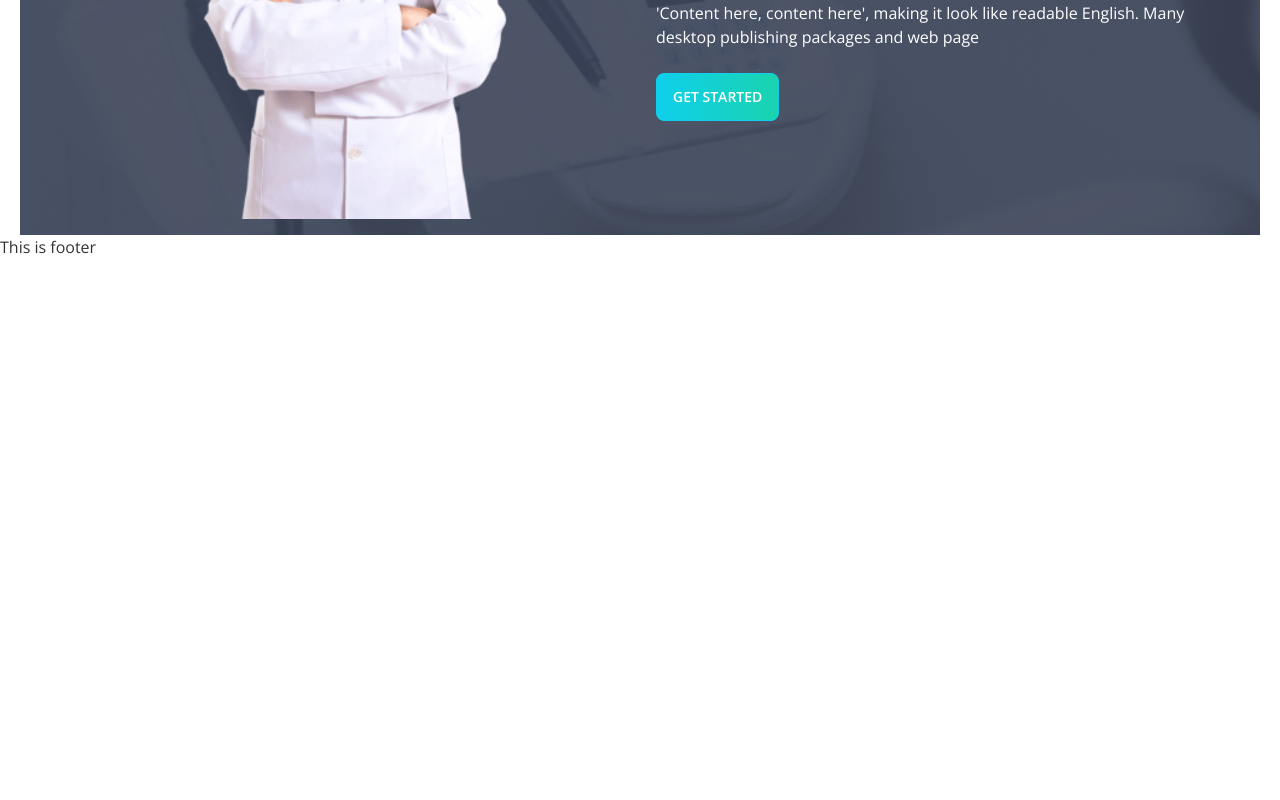
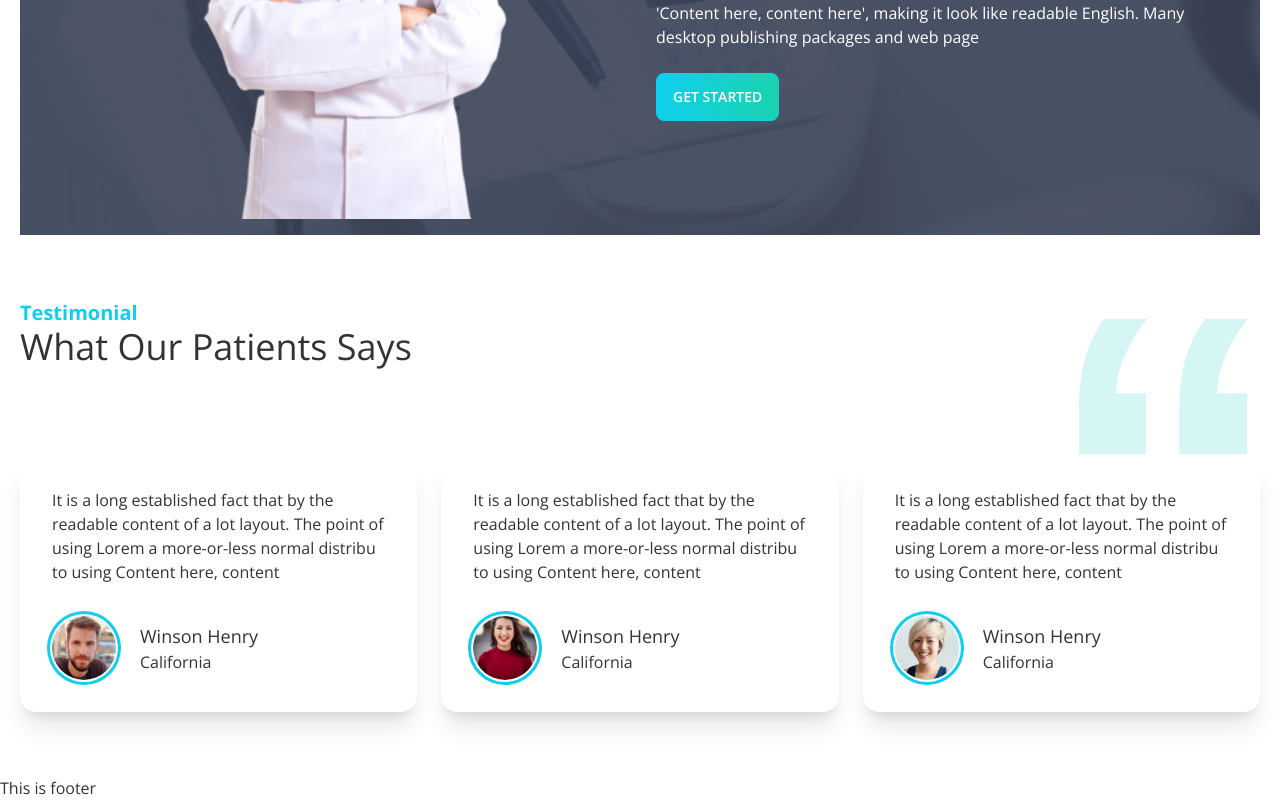
Before and after one commit to Kawsar26229/doctors-portal-client, a React (Vite) app: page / in a window 1280 px wide. Shown: the part 2029-2829 px from the top of the page. Before the commit the page ends 2288 px from the top, so only its background shows below. Built offline with nearby package versions, Linux system fonts and the light colour scheme.

Commit message:
review section done

```diff
--- a/src/Pages/Home/Home/Home.jsx
+++ b/src/Pages/Home/Home/Home.jsx
@@ -4,6 +4,7 @@
 import InfoCards from '../InfoCard/InfoCards';
 import MakeAppointment from '../MakeAppointment/MakeAppointment';
 import Services from '../Services/Services';
+import Testimonial from '../Testimonial/Testimonial';
 
 const Home = () => {
   return (
@@ -13,6 +14,7 @@
       <Services></Services>
       <DentalCare></DentalCare>
       <MakeAppointment></MakeAppointment>
+      <Testimonial></Testimonial>
     </div>
   );
 };
--- /dev/null
+++ b/src/Pages/Home/Testimonial/Review.jsx
@@ -0,0 +1,25 @@
+import React from 'react';
+
+const Review = ({ review }) => {
+  const { name, img, review: userReview, location } = review;
+  return (
+    <div className="card shadow-xl">
+      <div className="card-body">
+        <p>{userReview}</p>
+        <div className="flex items-center mt-6">
+          <div className="avatar mr-6">
+            <div className="w-16 rounded-full ring ring-primary ring-offset-base-100 ring-offset-2">
+              <img src={img} />
+            </div>
+          </div>
+          <div>
+            <h5 className="text-lg">{name}</h5>
+            <p>{location}</p>
+          </div>
+        </div>
+      </div>
+    </div>
+  );
+};
+
+export default Review;
--- /dev/null
+++ b/src/Pages/Home/Testimonial/Testimonial.jsx
@@ -0,0 +1,55 @@
+import React from 'react';
+import quote from '../../../assets/icons/quote.svg';
+import people1 from '../../../assets/images/people1.png';
+import people2 from '../../../assets/images/people2.png';
+import people3 from '../../../assets/images/people3.png';
+import Review from './Review';
+
+const Testimonial = () => {
+  const reviewData = [
+    {
+      _id: 1,
+      review:
+        'It is a long established fact that by the readable content of a lot layout. The point of using Lorem a more-or-less normal distribu to using Content here, content',
+      name: 'Winson Henry',
+      img: people1,
+      location: 'California',
+    },
+    {
+      _id: 2,
+      review:
+        'It is a long established fact that by the readable content of a lot layout. The point of using Lorem a more-or-less normal distribu to using Content here, content',
+      name: 'Winson Henry',
+      img: people2,
+      location: 'California',
+    },
+    {
+      _id: 3,
+      review:
+        'It is a long established fact that by the readable content of a lot layout. The point of using Lorem a more-or-less normal distribu to using Content here, content',
+      name: 'Winson Henry',
+      img: people3,
+      location: 'California',
+    },
+  ];
+  return (
+    <section className="my-16">
+      <div className="flex justify-between">
+        <div>
+          <h4 className="text-xl text-primary font-bold">Testimonial</h4>
+          <h2 className="text-4xl">What Our Patients Says</h2>
+        </div>
+        <figure>
+          <img src={quote} className="w-24 lg:w-48" alt="Quote" />
+        </figure>
+      </div>
+      <div className="grid gap-6 grid-cols-1 md:grid-cols-2 lg:grid-cols-3">
+        {reviewData.map((review) => (
+          <Review key={review._id} review={review}></Review>
+        ))}
+      </div>
+    </section>
+  );
+};
+
+export default Testimonial;
```
